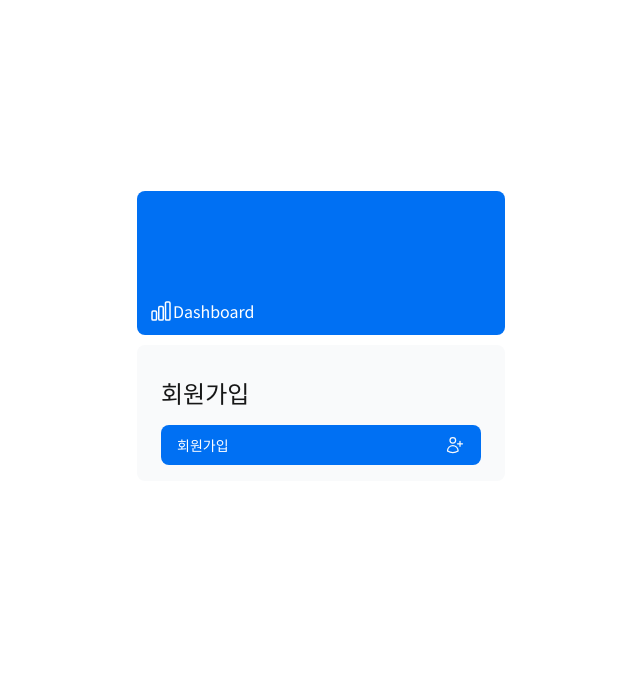
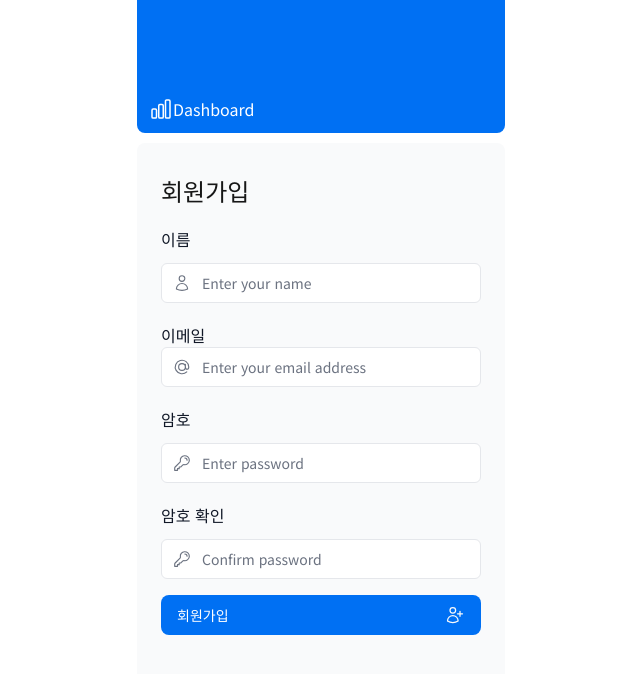
Before and after one commit to covy-gyu/levelup-dashboard, a Next.js app: page /signup in a window 1280 px wide. Shown: the top 674 px of the page, without its empty margins (319-959 px from the left). Built offline with nearby package versions, Linux system fonts and the light colour scheme.

Commit message:
[update] signup form 수정

```diff
--- a/ui/account/signup-form.tsx
+++ b/ui/account/signup-form.tsx
@@ -1,68 +1,131 @@
-'use client'
+'use client';
 
 import React, { useState, useEffect } from 'react';
-import { UserPlusIcon, AtSymbolIcon, KeyIcon, ExclamationCircleIcon, UserIcon } from "@heroicons/react/24/outline";
-import { Button } from "@/ui/component/button";
-import { useFormState, useFormStatus } from "react-dom";
-import { signUp } from "@/backend/account-actions";
+import { UserPlusIcon, AtSymbolIcon, KeyIcon, ExclamationCircleIcon, UserIcon } from '@heroicons/react/24/outline';
+import { Button } from '@/ui/component/button';
+import { useFormState, useFormStatus } from 'react-dom';
+import { signUp } from '@/backend/account-actions';
 
-export default function signUpForm() {
-    // 상태 관리
+
+export default function SignUpForm() {
     const [name, setName] = useState('');
     const [email, setEmail] = useState('');
     const [password, setPassword] = useState('');
     const [confirmPassword, setConfirmPassword] = useState('');
     const [passwordError, setPasswordError] = useState('');
+
     const [errorMessage, dispatch] = useFormState(signUp, undefined);
 
-    // 비밀번호 일치 확인
     useEffect(() => {
+        // 비밀번호와 확인 비밀번호가 동일한지 확인
         if (password !== confirmPassword && confirmPassword !== '') {
-            setPasswordError('Passwords do not match');
+            setPasswordError('Passwords do not match.');
         } else {
             setPasswordError('');
         }
     }, [password, confirmPassword]);
 
+
     return (
-        <form action={dispatch} className='space-y-3'>
-            <div className='flex-1 px-6 pt-8 pb-4 rounded-lg bg-gray-50'>
-                <h1 className='mb-3 text-2xl'>회원가입</h1>
-                <div className='w-full'>
-
-                    {/* 입력 필드들 (이름, 이메일, 비밀번호, 비밀번호 확인) */}
-
-                    {/* 각 입력 필드는 레이블과 아이콘을 포함 */}
-
+        <form action={dispatch} className="space-y-3">
+            <div className="flex-1 px-6 pt-8 pb-4 rounded-lg bg-gray-50">
+                <h1 className="mb-3 text-2xl">
+                    회원가입
+                </h1>
+                <div className="w-full">
                     {/* Name Input */}
-
-                    {/* ... 이름 입력 필드 ... */}
-
+                    <div>
+                        <label className="block mt-5 mb-3 font-medium text-gray-900 text-md" htmlFor="name">
+                            이름
+                        </label>
+                        <div className="relative">
+                            <input
+                                className="block w-full rounded-md border border-gray-200 py-[9px] pl-10 text-sm outline-2 placeholder:text-gray-500"
+                                id="name"
+                                type="text"
+                                name="name"
+                                placeholder="Enter your name"
+                                required
+                                value={name}
+                                onChange={(e) => setName(e.target.value)}
+                            />
+                            <UserIcon className="pointer-events-none absolute left-3 top-1/2 h-[18px] w-[18px] -translate-y-1/2 text-gray-500 peer-focus:text-gray-900" />
+                        </div>
+                    </div>
                     {/* Email Input */}
-
-                    {/* ... 이메일 입력 필드 ... */}
+                    <div>
+                        <label className="block mt-5 text-gray-900 mb-3font-medium" htmlFor="email">
+                            이메일
+                        </label>
+                        <div className="relative">
+                            <input
+                                className="block w-full rounded-md border border-gray-200 py-[9px] pl-10 text-sm outline-2 placeholder:text-gray-500"
+                                id="email"
+                                type="email"
+                                name="email"
+                                placeholder="Enter your email address"
+                                required
+                                value={email}
+                                onChange={(e) => setEmail(e.target.value)}
+                            />
+                            <AtSymbolIcon className="pointer-events-none absolute left-3 top-1/2 h-[18px] w-[18px] -translate-y-1/2 text-gray-500 peer-focus:text-gray-900" />
+                        </div>
+                    </div>
 
                     {/* Password Input */}
-
-                    {/* 비밀번호 입력 필드 */}
+                    <div className="mt-4">
+                        <label className="block mt-5 mb-3 font-medium text-gray-900" htmlFor="password">
+                            암호
+                        </label>
+                        <div className="relative">
+                            <input
+                                className="block w-full rounded-md border border-gray-200 py-[9px] pl-10 text-sm outline-2 placeholder:text-gray-500"
+                                id="password"
+                                type="password"
+                                name="password"
+                                placeholder="Enter password"
+                                required
+                                minLength={6}
+                                value={password}
+                                onChange={(e) => setPassword(e.target.value)}
+                            />
+                            <KeyIcon className="pointer-events-none absolute left-3 top-1/2 h-[18px] w-[18px] -translate-y-1/2 text-gray-500 peer-focus:text-gray-900" />
+                        </div>
+                    </div>
 
                     {/* Confirm Password Input */}
-
-                    {/* ... 비밀번호 확인 입력 필드 ... */}
-
-                    {/* 비밀번호 불일치 오류 메시지 */}
-                    {passwordError && <div className='mt-2 text-sm text-red-500'>{passwordError}</div>}
+                    <div className="mt-4">
+                        <label className="block mt-5 mb-3 font-medium text-gray-900" htmlFor="confirmPassword">
+                            암호 확인
+                        </label>
+                        <div className="relative">
+                            <input
+                                className="block w-full rounded-md border border-gray-200 py-[9px] pl-10 text-sm outline-2 placeholder:text-gray-500"
+                                id="confirmPassword"
+                                type="password"
+                                name="confirmPassword"
+                                placeholder="Confirm password"
+                                required
+                                minLength={6}
+                                value={confirmPassword}
+                                onChange={(e) => setConfirmPassword(e.target.value)}
+                            />
+                            <KeyIcon className="pointer-events-none absolute left-3 top-1/2 h-[18px] w-[18px] -translate-y-1/2 text-gray-500 peer-focus:text-gray-900" />
+                        </div>
+                    </div>
+                    {passwordError && (
+                        <div className="mt-2 text-sm text-red-500">{passwordError}</div>
+                    )}
                 </div>
-
-                {/* 회원가입 버튼 */}
                 <SignUpButton />
-                {/* 폼 제출 오류 메시지 */}
-                {errorMessage && (
-                    <>
-                        <ExclamationCircleIcon className='w-5 h-5 text-red-500' />
-                        <p className='text-sm text-red-500'>{errorMessage}</p>
-                    </>
-                )}
+                <div className="flex items-end h-8 space-x-1" aria-live="polite" aria-atomic="true">
+                    {errorMessage && (
+                        <>
+                            <ExclamationCircleIcon className="w-1 h-1 text-red-500" />
+                            <p className="text-sm text-red-500">{errorMessage}</p>
+                        </>
+                    )}
+                </div>
             </div>
         </form>
     );
@@ -70,9 +133,10 @@ export default function signUpForm() {
 
 function SignUpButton() {
     const { pending } = useFormStatus();
+
     return (
-        <Button className='w-full mt-4' aria-disabled={pending}>
-            회원가입 <UserPlusIcon className='w-5 h-5 ml-auto text-gray-50' />
+        <Button className="w-full mt-4" aria-disabled={pending}>
+            회원가입 <UserPlusIcon className="w-5 h-5 ml-auto text-gray-50" />
         </Button>
-    )
+    );
 }
```
